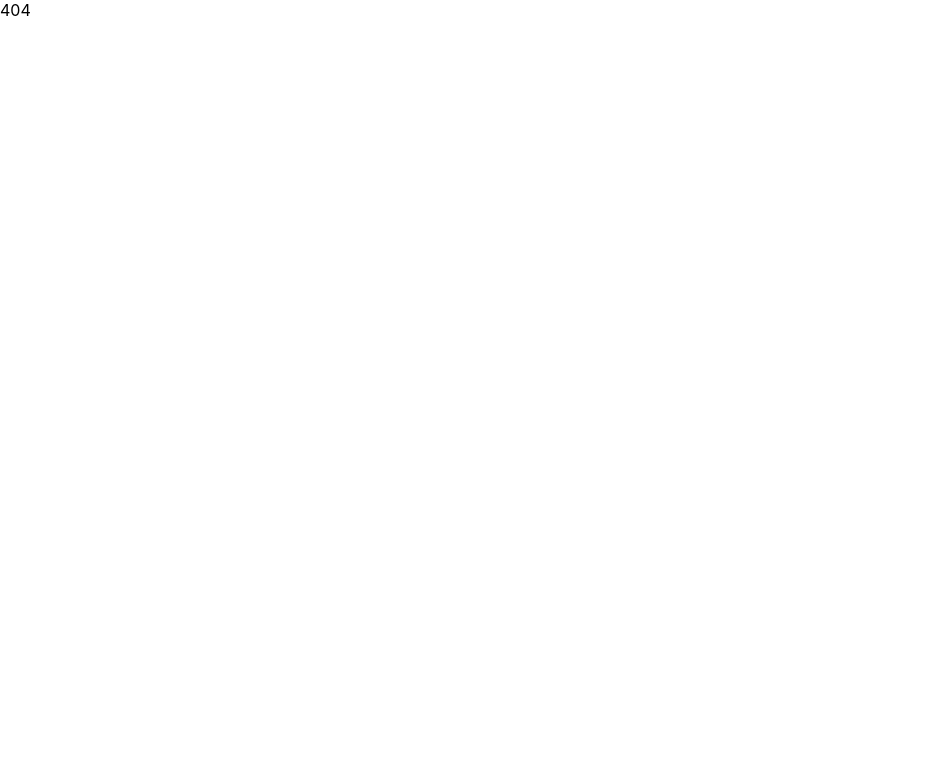
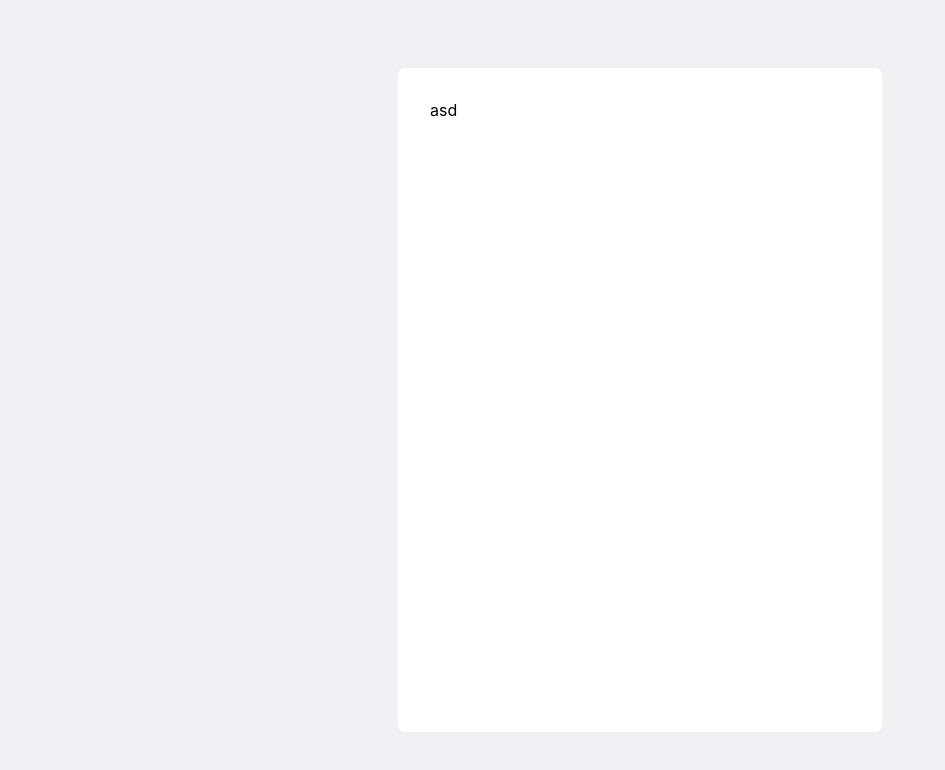
Before and after one commit to ICEE-TEA/ICEE-TEA-Front, a React (Create React App) app: page /payment in a window 1280 px wide. Shown: the top 770 px of the page, without its empty margins (0-945 px from the left). Built offline with nearby package versions, Linux system fonts and the light colour scheme.

Commit message:
update the payment code

```diff
--- a/src/App.js
+++ b/src/App.js
@@ -5,6 +5,7 @@ import Login from "./pages/loginPage";
 import Signup from "./pages/signupPage";
 import Auth from "./pages/authPage";
 import Main from "./pages/mainPage";
+import Payment from "./pages/paymentPage";
 
 function App() {
   return (
@@ -15,6 +16,7 @@ function App() {
         <Route path="/signup" element={<Signup />} />
         <Route path="/auth" element={<Auth />} />
         <Route path="/main" element={<Main />} />
+        <Route path="/payment" element={<Payment />} />
         <Route path="/*" element={<div>404</div>} />
         {/* <Route path="/login" element={<Login />} />
         <Route path="/mypage" element={<myPage />} /> */}
--- /dev/null
+++ b/src/pages/paymentPage/index.jsx
@@ -0,0 +1,12 @@
+import React from "react";
+import * as S from "./style";
+
+function Payment() {
+  return (
+    <S.backCenter>
+      <S.WhiteBox>asd</S.WhiteBox>
+    </S.backCenter>
+  );
+}
+
+export default Payment;
--- /dev/null
+++ b/src/pages/paymentPage/style.js
@@ -0,0 +1,21 @@
+import styled from "styled-components";
+
+export const backCenter = styled.div`
+  width: 100%;
+  height: 100vh;
+  background-color: #f1f1f5;
+  display: flex;
+  flex-direction: column;
+  justify-content: center;
+  align-items: center;
+`;
+
+export const WhiteBox = styled.div`
+  box-shadow: 0 0 8px rgba(0, 0, 0, 0.025);
+  padding: 2rem;
+  width: 420px;
+  height: 600px;
+  background: white;
+  border-radius: 2px;
+  border-radius: 7px;
+`;
```
